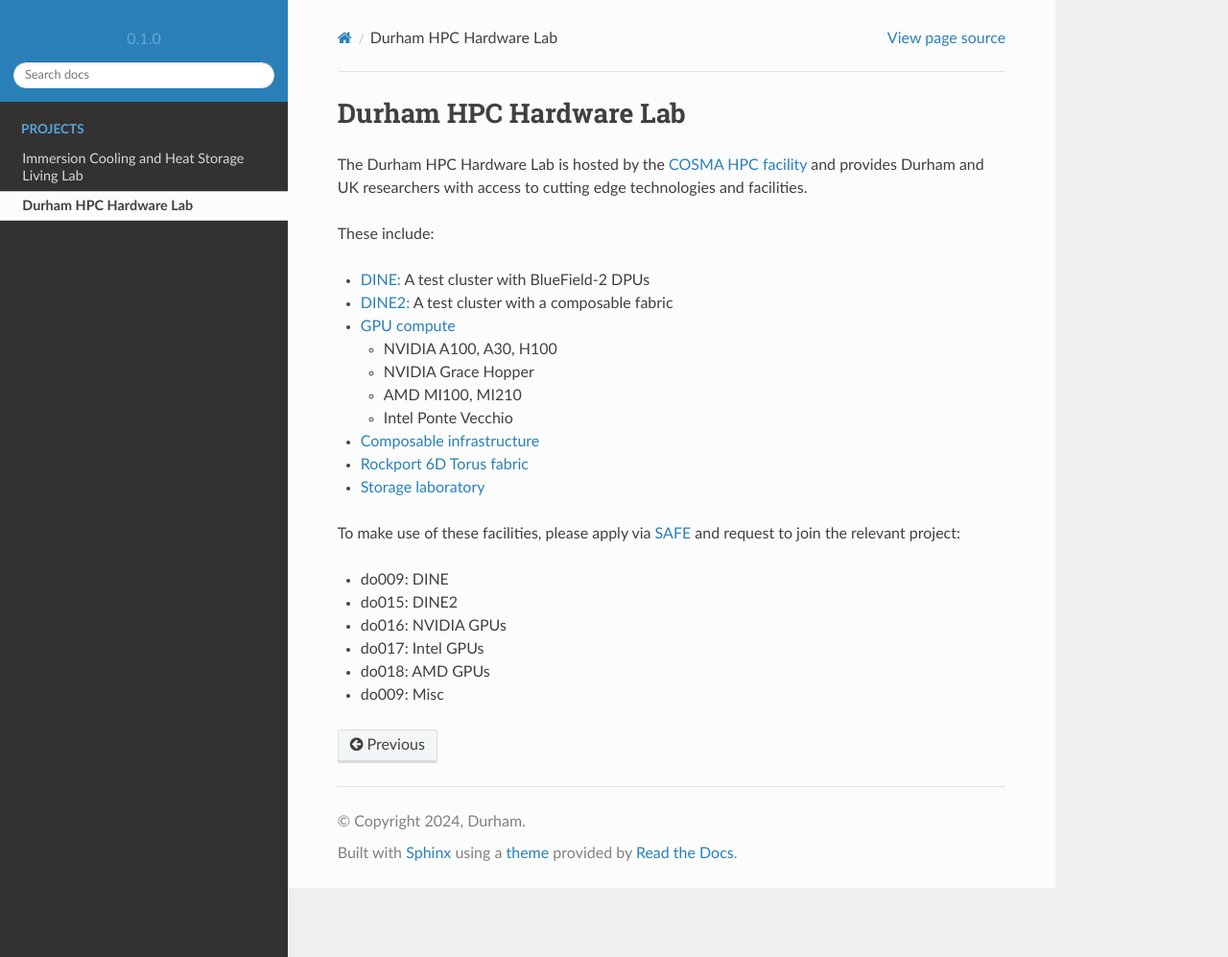
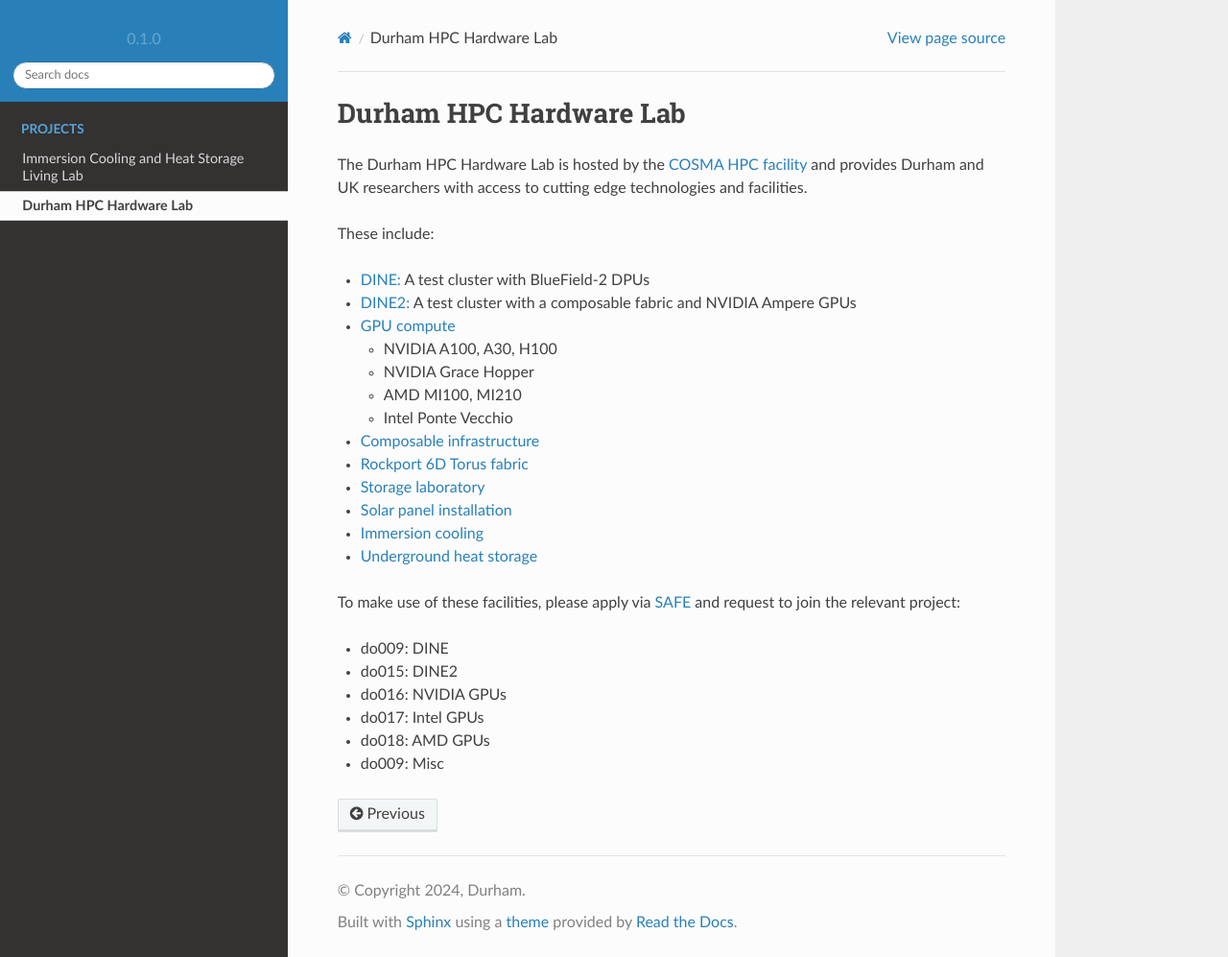
Before and after one commit to ilectra/durham, a Sphinx documentation site: the page built from docs/hardwarelab/index.md, in a window 1280 px wide and 997 px high. Shown: the whole window at 96% size. Built offline with Sphinx 7.4.7 and the Read the Docs theme 2.0.0, drawn with Linux system fonts in a browser that asks for light colours.

Commit message:
added lab info

```diff
--- a/docs/hardwarelab/index.md
+++ b/docs/hardwarelab/index.md
@@ -5,7 +5,7 @@
 These include:
 
 - [DINE:](https://cosma.readthedocs.io/en/latest/dine.html) A test cluster with BlueField-2 DPUs
-- [DINE2:](https://cosma.readthedocs.io/en/latest/dine.html#dine2) A test cluster with a composable fabric
+- [DINE2:](https://cosma.readthedocs.io/en/latest/dine.html#dine2) A test cluster with a composable fabric and NVIDIA Ampere GPUs
 - [GPU compute](https://cosma.readthedocs.io/en/latest/hardwarelab.html#gpu-compute)
   - NVIDIA A100, A30, H100
   - NVIDIA Grace Hopper
@@ -14,6 +14,9 @@
 - [Composable infrastructure](https://cosma.readthedocs.io/en/latest/composable.html)
 - [Rockport 6D Torus fabric](https://cosma.readthedocs.io/en/latest/rockportlab.html)
 - [Storage laboratory](https://cosma.readthedocs.io/en/latest/storagelab.html)
+- [Solar panel installation](https://cosma.readthedocs.io/en/latest/environmental.html#solar-panels)
+- [Immersion cooling](https://cosma.readthedocs.io/en/latest/immersion.html)
+- [Underground heat storage](https://durham.readthedocs.io/en/latest/ichs/index.html)
 
 To make use of these facilities, please apply via [SAFE](https://safe.epcc.ed.ac.uk/dirac) and request to join the relevant project:
 
```
